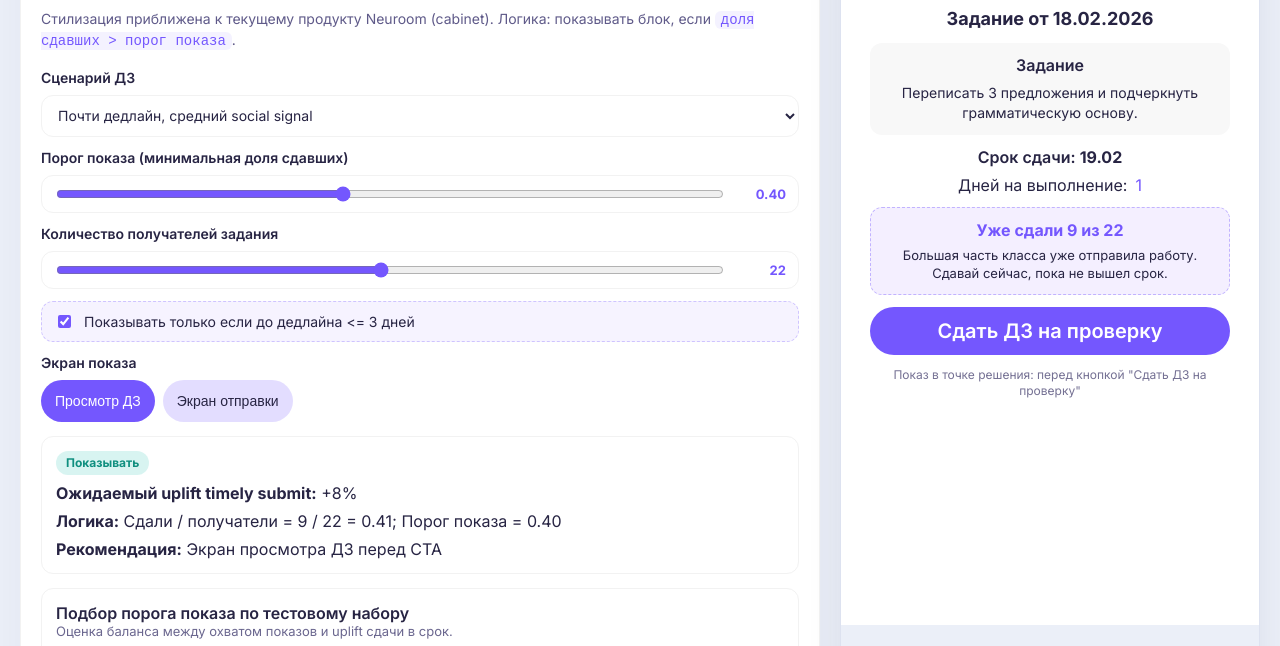
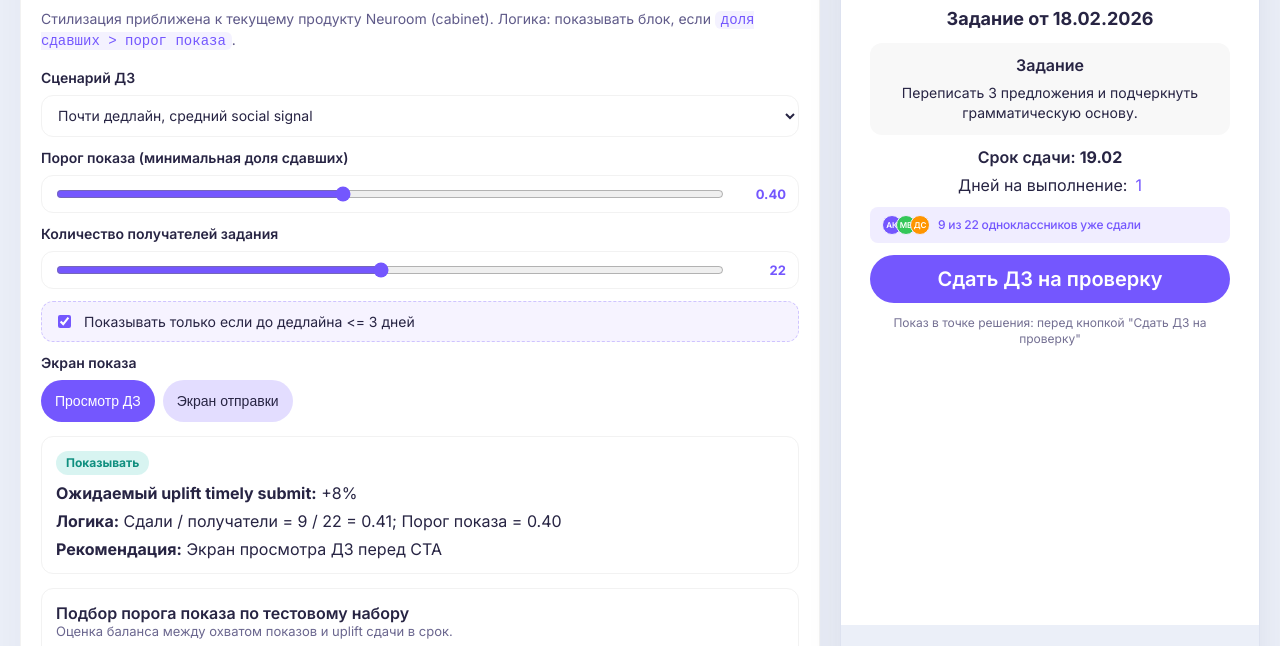
Before and after one commit to nikit34/neuroom-social-prof-prototype, a plain HTML site: page index.html in a window 1280 px wide. Shown: the part 134-780 px from the top of the page. Drawn offline with Linux system fonts and the light colour scheme.

Commit message:
Enhance social proof display with dynamic avatars and updated styling based on submission ratio

```diff
--- a/script.js
+++ b/script.js
@@ -172,13 +172,27 @@ function renderScreen(scenario, decision) {
     : "Показ на экране отправки фото: эффект обычно ниже";
 
   if (decision.show) {
+    const isHigh = decision.ratio >= 0.8;
     socialProofBox.classList.add("show");
+    socialProofBox.classList.toggle("high", isHigh);
+
+    const initials = ["АК", "МВ", "ДС", "ИП"];
+    const avatarCount = isHigh ? 4 : 3;
+    const avatarsHtml = initials
+      .slice(0, avatarCount)
+      .map((init, i) => `<div class="social-proof__avatar social-proof__avatar--${i + 1}">${init}</div>`)
+      .join("");
+
+    const text = isHigh
+      ? `${scenario.x} из ${scenario.y} уже сдали — почти все!`
+      : `${scenario.x} из ${scenario.y} одноклассников уже сдали`;
+
     socialProofBox.innerHTML = `
-      <p class="title">Уже сдали ${scenario.x} из ${scenario.y}</p>
-      <p class="meta">Большая часть класса уже отправила работу. Сдавай сейчас, пока не вышел срок.</p>
+      <div class="social-proof__avatars">${avatarsHtml}</div>
+      <span class="social-proof__text">${text}</span>
     `;
   } else {
-    socialProofBox.classList.remove("show");
+    socialProofBox.classList.remove("show", "high");
     socialProofBox.innerHTML = "";
   }
 }
--- a/styles.css
+++ b/styles.css
@@ -435,30 +435,64 @@ tr.best {
 
 .social-proof {
   display: none;
-  border-radius: 12px;
-  border: 1px dashed rgba(116, 87, 254, 0.4);
-  background: rgba(145, 100, 254, 0.1);
-  padding: 12px;
-  text-align: center;
+  border-radius: 8px;
+  background: #f0edff;
+  padding: 8px 12px;
 }
 
 .social-proof.show {
-  display: block;
+  display: flex;
+  align-items: center;
+  gap: 8px;
   animation: showSocialProof 0.2s ease-out;
 }
 
-.social-proof .title {
-  margin: 0;
-  font-size: 16px;
-  line-height: 20px;
-  font-weight: 700;
-  color: var(--color-primary);
+.social-proof.show.high {
+  background: #e8faf0;
 }
 
-.social-proof .meta {
-  margin: 6px 0 0;
-  font-size: 13px;
-  line-height: 18px;
+.social-proof__avatars {
+  display: flex;
+  flex-shrink: 0;
+}
+
+.social-proof__avatar {
+  width: 20px;
+  height: 20px;
+  border-radius: 50%;
+  border: 1.5px solid #f0edff;
+  margin-left: -6px;
+  font-size: 8px;
+  font-weight: 600;
+  color: #fff;
+  display: flex;
+  align-items: center;
+  justify-content: center;
+}
+
+.social-proof.high .social-proof__avatar {
+  border-color: #e8faf0;
+}
+
+.social-proof__avatar:first-child {
+  margin-left: 0;
+}
+
+.social-proof__avatar--1 { background: #7457fe; }
+.social-proof__avatar--2 { background: #34c759; }
+.social-proof__avatar--3 { background: #ff9500; }
+.social-proof__avatar--4 { background: #5ac8fa; }
+
+.social-proof__text {
+  font-size: 12px;
+  font-weight: 500;
+  color: var(--color-primary);
+  line-height: 16px;
+  letter-spacing: -0.2px;
+}
+
+.social-proof.high .social-proof__text {
+  color: #28a745;
 }
 
 .button {
```
Also changed, not shown: 2 other files.
